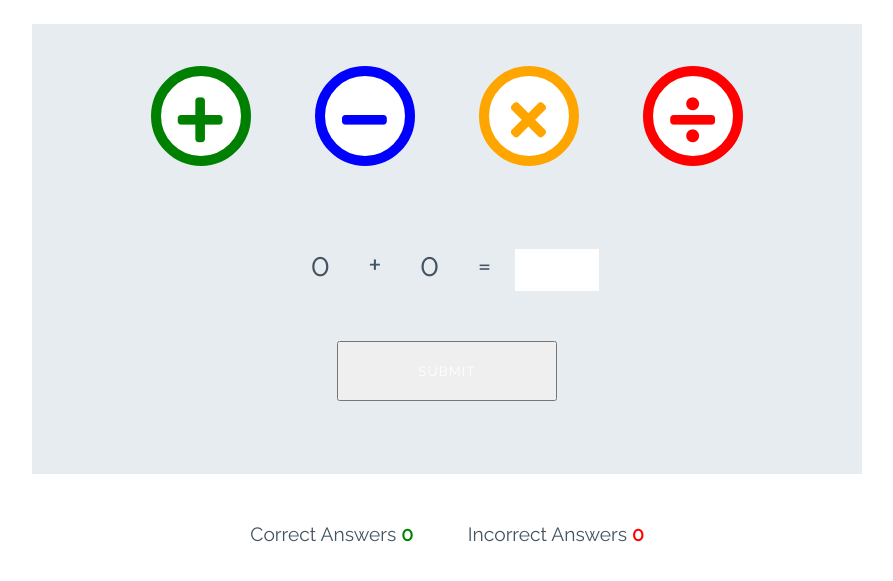
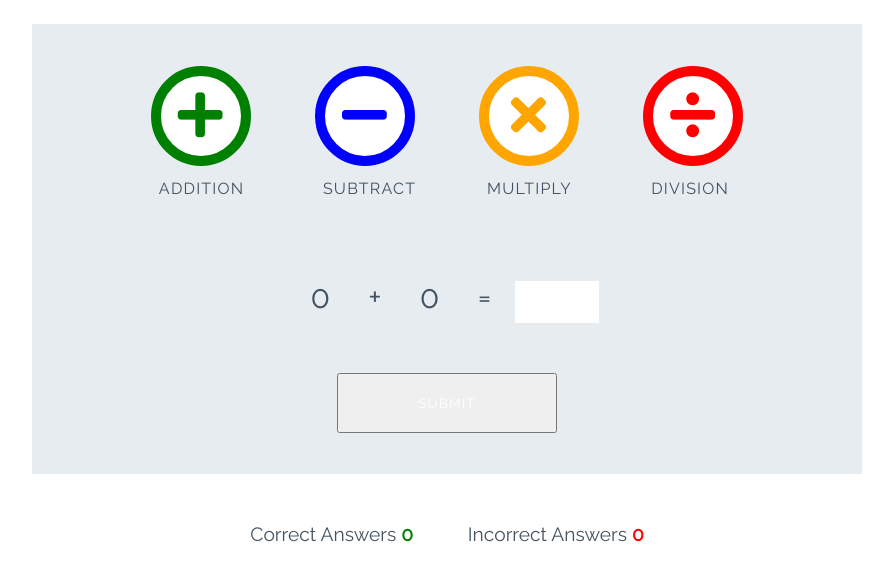
Before and after one commit to ccp84/js_walkthrough_project, a plain HTML site: page index.html in a window 1280 px wide. Shown: the part 79-660 px from the top of the page, without its empty margins (193-1086 px from the left). Drawn offline with Linux system fonts and the light colour scheme.

Commit message:
Style>Buttons

```diff
--- a/assets/css/style.css
+++ b/assets/css/style.css
@@ -109,6 +109,14 @@ body {
     font-size: 3.2rem;
     margin: 0 30px;
     transition: all 0.5s;
+}
+
+.btn--big::after {
+    content: attr(data-type);
+    font-size: 1rem;
+    color: #445361;
+    position: relative;
+    left: -0.5em
 }
 
 .btn--blue {
--- a/index.html
+++ b/index.html
@@ -18,16 +18,16 @@
 
     <div class="game-area">
         <div class="controls-area">
-            <button class="btn btn--big btn--green">
+            <button data-type="addition" class="btn btn--big btn--green">
                 <i class="fas fa-plus"></i>
             </button>
-            <button class="btn btn--big btn--blue">
+            <button data-type="subtract" class="btn btn--big btn--blue">
                 <i class="fas fa-minus"></i>
             </button>
-            <button class="btn btn--big btn--orange">
+            <button data-type="multiply" class="btn btn--big btn--orange">
                 <i class="fas fa-times"></i>
             </button>
-            <button class="btn btn--big btn--red">
+            <button data-type="division" class="btn btn--big btn--red">
                 <i class="fas fa-divide"></i>
             </button>
         </div>
@@ -39,7 +39,7 @@
             <p class="answer-message">Enter Answer</p>
             <input type="number" id="answer-box">
         </div>
-        <button class="btn btn--grey">Submit</button>
+        <button data-type="submit" class="btn btn--grey">Submit</button>
     </div>
 
     <div class="score-area">
```
